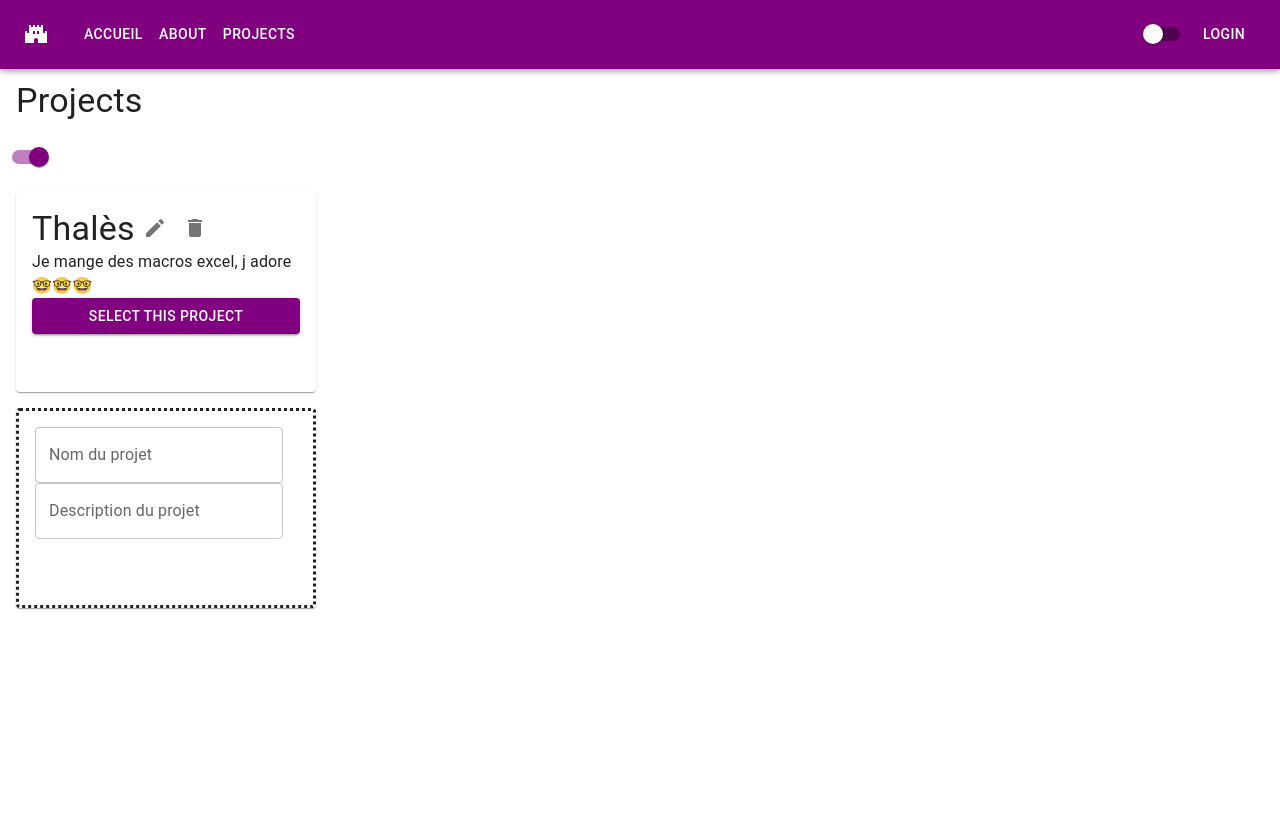
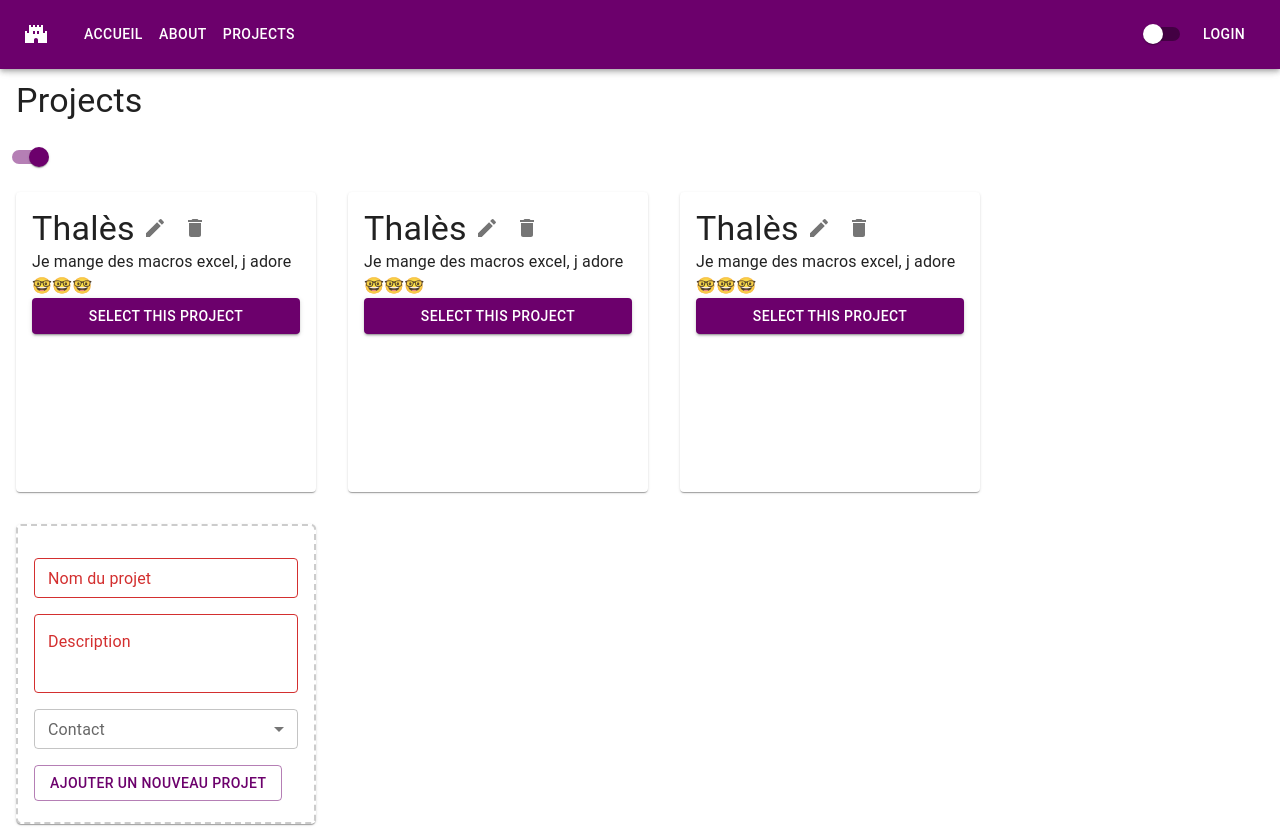
Before and after one commit to IUT-Blagnac/sae-5-1-01-phase4-cafe-noisette, a React (Create React App) app in the folder sae-front/: page /projects in a window 1280 px wide. Both pictures are taken after a click on the element 19 px from the left and 156 px from the top of the page. Before the commit the page ends 800 px from the top, so only its background shows below. Built offline with nearby package versions, Linux system fonts and the light colour scheme.

Commit message:
Temporary changes

```diff
--- a/sae-front/src/pages/projects/ProjectElement.tsx
+++ b/sae-front/src/pages/projects/ProjectElement.tsx
@@ -2,6 +2,7 @@ import React from "react";
 import {Box, Button, Card, IconButton, Typography} from "@mui/material";
 import {Project} from "../../models/Project";
 import {Delete, Edit} from "@mui/icons-material";
+import Link from "@mui/material/Link";
 
 interface ProjectElementProps {
     project: Project,
@@ -17,7 +18,7 @@ function ProjectElement (props: ProjectElementProps) {
 
     return (
         <Box>
-            <Card sx={{maxWidth:'300px', height:'200px', m:2,p:2}}>
+            <Card sx={{maxWidth:'300px',minWidth:'300px', height:'300px', m:2,p:2}}>
                 <Box sx={{display:'flex'}}>
                     <Typography variant={"h4"}>{project.name}</Typography>
                     {admin &&
@@ -32,6 +33,7 @@ function ProjectElement (props: ProjectElementProps) {
                     }
                 </Box>
                 <Typography variant={"body1"}>{project.description}</Typography>
+                <Link>{project.contact?.username}</Link>
                 <Button variant={"contained"} sx={{width:'100%'}} onClick={handleSelect}>Select this project</Button>
             </Card>
         </Box>
--- a/sae-front/src/pages/projects/ProjectList.tsx
+++ b/sae-front/src/pages/projects/ProjectList.tsx
@@ -1,25 +1,63 @@
-import {Box, Button, Card, Switch, Typography} from "@mui/material";
+import {Box, Button, Card, FormControl, InputLabel, Select, Switch, Typography} from "@mui/material";
 import React from "react";
 import ProjectElement from "./ProjectElement";
 import {Project} from "../../models/Project";
 import TextField from "@mui/material/TextField";
+import {User} from "../../models/User";
+import {UserType} from "../../models/UserType";
+import MenuItem from "@mui/material/MenuItem";
 
 function ProjectList () {
+    const [newProject, setNewProject] = React.useState({name:'', description:''} as Project)
     const [admin, setAdmin] = React.useState(false)
+    const [contacts, setContacts] = React.useState([{id:1,email:'email@thales', username:'Bryva',firstname:'Bryce',lastname:'Fuertes',roles:[UserType.CONTACT]}] as User[])
     const [projects, setProjects] =
-        React.useState([{id:1, contact:null, name:'Thalès', description:'Je mange des macros excel, j adore 🤓🤓🤓'}] as Project[])
+        React.useState([{id:1, contact:null, name:'Thalès', description:'Je mange des macros excel, j adore 🤓🤓🤓'},{id:1, contact:null, name:'Thalès', description:'Je mange des macros excel, j adore 🤓🤓🤓'},{id:1, contact:null, name:'Thalès', description:'Je mange des macros excel, j adore 🤓🤓🤓'}] as Project[])
+
+    function handleAddProject () {
+        if (newProject.name.trim.length <2 || newProject.description.trim.length < 5) {
+            setProjects([...projects, {
+                name: newProject.name.trim(),
+                description: newProject.description.trim(),
+                id: projects.length + 1,
+                contact: null
+            }])
+            setNewProject({name:'', description:'',id:0,contact:null })
+        }
+    }
+
     return (
         <Box>
-            <Typography variant={"h4"} sx={{m:2 }}>Projects</Typography>
+            <Typography variant={"h4"} sx={{m:2,display:'flex'}}>Projects</Typography>
             <Switch checked={admin} onChange={() => (setAdmin(!admin))}></Switch>
             {projects.length === 0 && <Typography variant={"h5"} sx={{m:2 }}>No projects</Typography>}
-            {projects.length > 0 && projects.map((project) => (
-                <ProjectElement key={project.id} project={project} admin={admin}/>
-            ))}
-            {admin && <Card sx={{maxWidth:'300px', height:'200px', m:2,p:2, borderStyle:'dotted'}}>
-                <TextField label={'Nom du projet'}></TextField>
-                <TextField label={'Description du projet'}></TextField>
-            </Card>}
+            <Box sx={{display:'flex', maxWidth:'100vw', flexFlow:'wrap'}}>
+                {projects.length > 0 && projects.map((project) => (
+                    <ProjectElement key={project.id} project={project} admin={admin}/>
+                ))}
+
+                {admin && <Card sx={{maxWidth:'300px', height:'300px', m:2,p:2, border:'2px dashed #ccc', borderRadius:'5px'}}>
+                    <TextField label={'Nom du projet'} error={newProject.name.trim().length<2}  size={'small'} onChange={(event) => setNewProject({...newProject, name:event.target.value})} sx={{mt:2,width:'100%'}}/>
+                    <TextField
+                        error={newProject.description.trim().length<5}
+                        onChange={(event) => setNewProject({...newProject, description:event.target.value})}
+                        sx={{mt:2,width:'100%'}}
+                        label={'Description'}
+                        style={{textAlign: 'left'}}
+                        multiline
+                        rows={2}
+                    />
+                    <FormControl fullWidth sx={{mt:2}} size={'small'}>
+                        <InputLabel>Contact</InputLabel>
+                        <Select label={'Contact'} name={'Contact'} >
+                            {contacts.map((contact) => (
+                                <MenuItem key={contact.id} value={contact.id}>{contact.lastname} {contact.firstname}</MenuItem>
+                            ))}
+                        </Select>
+                    </FormControl>
+                    <Button variant={'outlined'} sx={{mt:2}} onClick={handleAddProject}>Ajouter un nouveau projet</Button>
+                </Card>}
+            </Box>
         </Box>
     )
 }
--- a/sae-front/src/utils/theme.ts
+++ b/sae-front/src/utils/theme.ts
@@ -9,7 +9,7 @@ const darkTheme = createTheme( {
             main: '#FFA500',
         },
         secondary: {
-            main: '#800080',
+            main: '#6c006c',
         },
     },
 })
@@ -18,7 +18,7 @@ const lightTheme = createTheme( {
     palette: {
         mode: 'light',
         primary: {
-            main: '#800080',
+            main: '#6c006c',
         },
         secondary: {
             main: '#FFA500',
```
Also changed, not shown: sae-front/src/elements/CustomDialog.tsx (added, +53 -0 lines).
